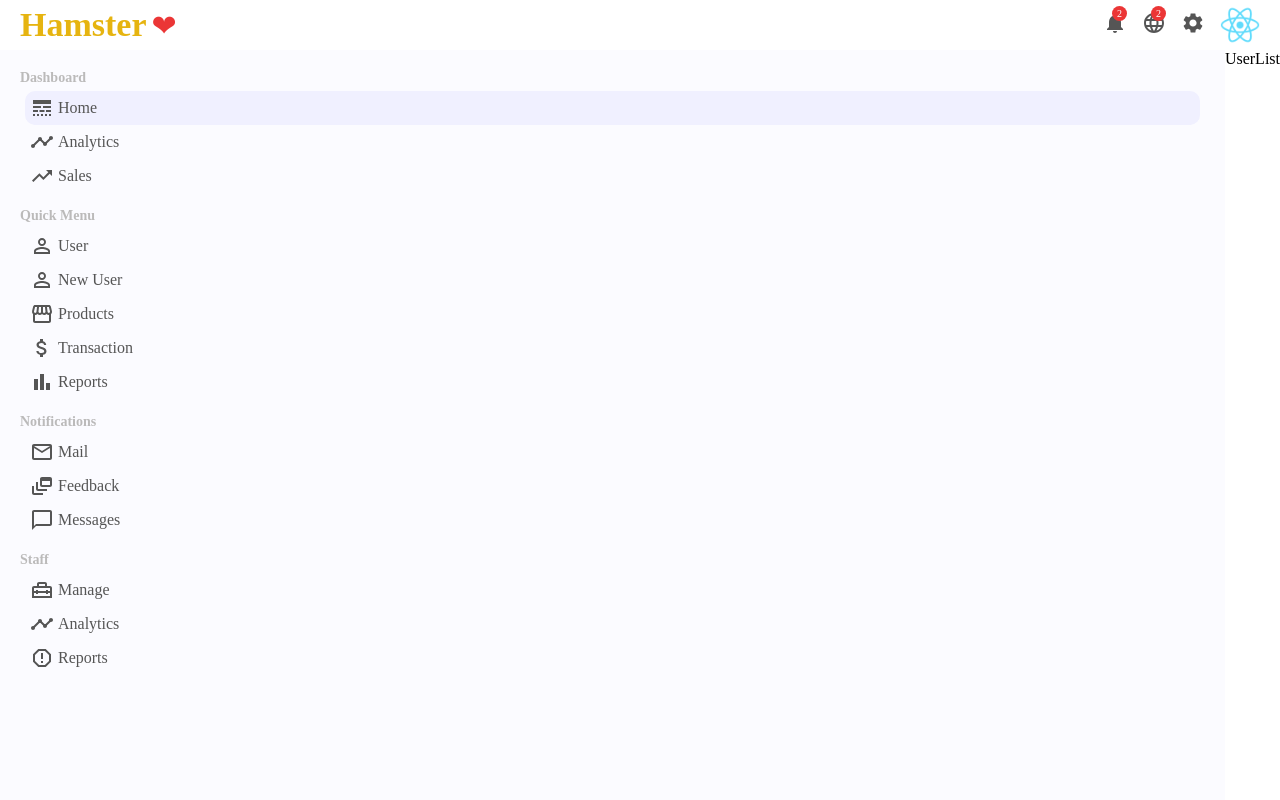
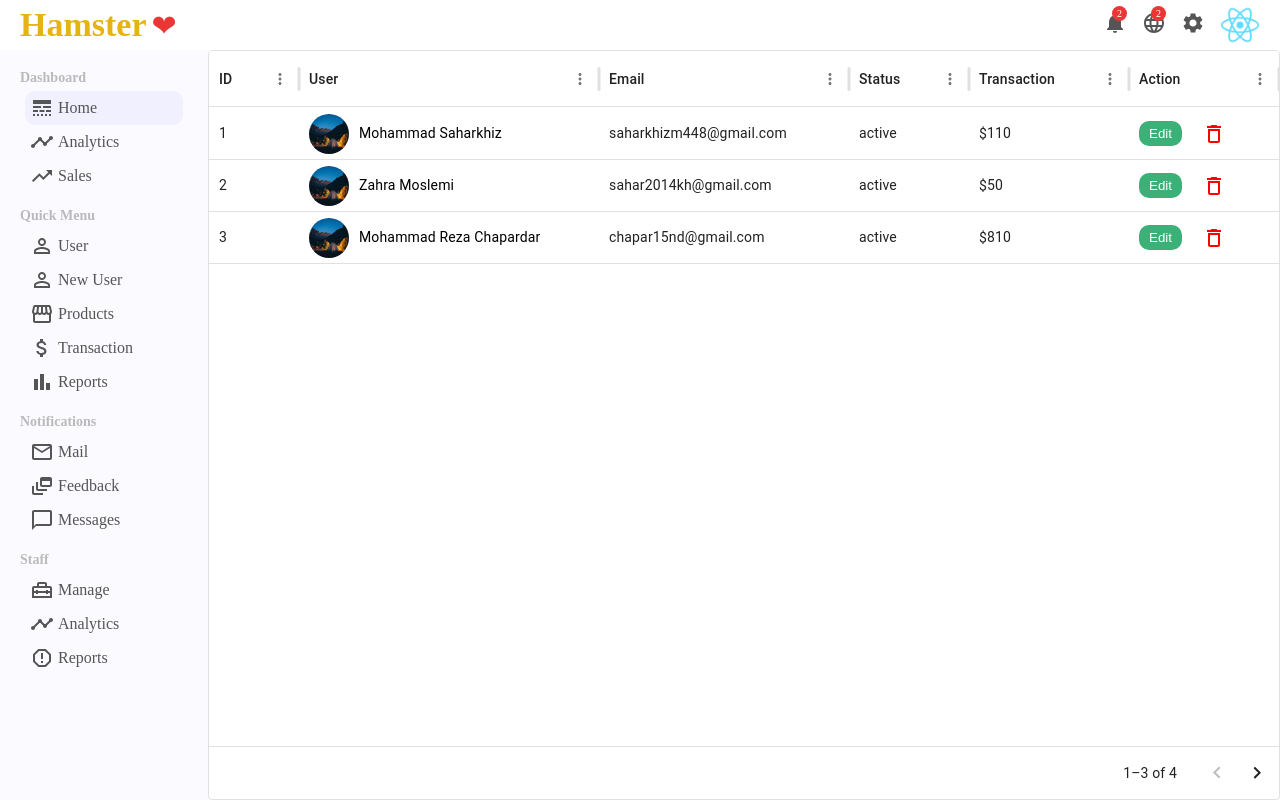
Before and after one commit to Mohammad-Saharkhiz/dashbord-admin, a React (Create React App) app: page /users in a window 1280 px wide. Built offline with nearby package versions, Linux system fonts and the light colour scheme.

Commit message:
add users page and table with data grid package in react

```diff
--- a/package.json
+++ b/package.json
@@ -7,6 +7,7 @@
     "@emotion/style": "^0.8.0",
     "@emotion/styled": "^11.11.5",
     "@mui/icons-material": "^5.15.19",
+    "@mui/x-data-grid": "^7.6.2",
     "@testing-library/jest-dom": "^5.17.0",
     "@testing-library/react": "^13.4.0",
     "@testing-library/user-event": "^13.5.0",
--- a/src/data.js
+++ b/src/data.js
@@ -81,4 +81,39 @@ const transActions = [
     },
 ]
 
-export { xAxisData, newMembers, transActions }
+const userList = [
+    {
+        id: 1,
+        userName: "Mohammad Saharkhiz",
+        avatar: "./ben-duchac-3fJOXw1RbPo-unsplash.jpg",
+        status: "active",
+        transactions: "$110",
+        email: "saharkhizm448@gmail.com"
+    },
+    {
+        id: 2,
+        userName: "Zahra Moslemi",
+        avatar: "./ben-duchac-3fJOXw1RbPo-unsplash.jpg",
+        status: "active",
+        transactions: "$50",
+        email: "sahar2014kh@gmail.com"
+    },
+    {
+        id: 3,
+        userName: "Mohammad Reza Chapardar",
+        avatar: "./ben-duchac-3fJOXw1RbPo-unsplash.jpg",
+        status: "active",
+        transactions: "$810",
+        email: "chapar15nd@gmail.com"
+    },
+    {
+        id: 4,
+        userName: "Mahdi Mahjoob",
+        avatar: "./ben-duchac-3fJOXw1RbPo-unsplash.jpg",
+        status: "active",
+        transactions: "$180",
+        email: "mahdi2004mh@gmail.com"
+    },
+]
+
+export { xAxisData, newMembers, transActions, userList }
--- a/src/pages/users/UserList.css
+++ b/src/pages/users/UserList.css
@@ -0,0 +1,41 @@
+.user-list{
+    flex: 4;
+}
+
+.container-user-info{
+    display: flex;
+    align-items: center;
+    gap: 10px;
+    text-decoration: none;
+}
+
+.img-user{
+    width: 40px;
+    height: 40px;
+    border-radius: 50%;
+}
+
+.full-name-user{
+    font-weight: 400;
+    color: black;
+}
+
+.wrapper-action{
+    display: flex;
+    align-items: center;
+    gap: 20px;
+}
+
+.user-list-edit{
+    border: none;
+    border-radius: 10px;
+    padding: 5px 10px;
+    color: #fff;
+    background-color: #3bb077;
+    cursor: pointer;
+}
+
+.user-list-remove{
+    cursor: pointer;
+    color: red;
+}
--- a/src/pages/users/UserList.js
+++ b/src/pages/users/UserList.js
@@ -1,11 +1,81 @@
-import React from 'react'
+import { React, useState } from 'react'
+import { Link } from 'react-router-dom'
+import { DataGrid } from '@mui/x-data-grid'
+import { userList } from '../../data'
+import DeleteOutlineIcon from '@mui/icons-material/DeleteOutline'
+import "./UserList.css"
 
-export default function UserList(props) {
+export default function UserList() {
 
+    const [userDatas, setUserDatas] = useState(userList)
+
+    const userDelete = userID => {
+        setUserDatas(prevState => {return prevState.filter(user => user.id != userID)})
+    }
+
+    const [columns, setColumns] = useState(
+        [
+            {
+                field: "id",
+                headerName: "ID",
+                width: 90
+            },
+            {
+                field: "user",
+                headerName: "User",
+                width: 300,
+                renderCell: (params) => (
+                    <Link to="/" className="container-user-info">
+                        <img src={params.row.avatar} alt='image' className="img-user"/>
+                        <span className="full-name-user">{params.row.userName}</span>
+                    </Link>
+                )
+            },
+            {
+                field: "email",
+                headerName: "Email",
+                width: 250
+            },
+            {
+                field: "status",
+                headerName: "Status",
+                width: 120
+            },
+            {
+                field: "transactions",
+                headerName: "Transaction",
+                width: 160
+            },
+            {
+                field: "action",
+                headerName: "Action",
+                width: 150,
+                renderCell: (params) => (
+                    <div className='wrapper-action'>
+                        <Link to={`/user/${params.row.id}`}>
+                            <button className="user-list-edit">Edit</button>
+                        </Link>
+                        <DeleteOutlineIcon  className='user-list-remove' onClick={() => userDelete(params.row.id)}/>
+                    </div>
+                )
+            },
+        ]
+    )
 
     return (
-        <>
-            UserList
-        </>
+        <div className="user-list">
+            <DataGrid
+                rows={userDatas}
+                columns={columns}
+                initialState={{
+                    pagination: {
+                      paginationModel: {
+                        pageSize: 3,
+                      },
+                    },
+                  }}
+                disableSelectionOnclick
+            />
+        </div>
     )
 }
```
Also changed, not shown: 1 other file (tests, documents, lock files or other folders).
